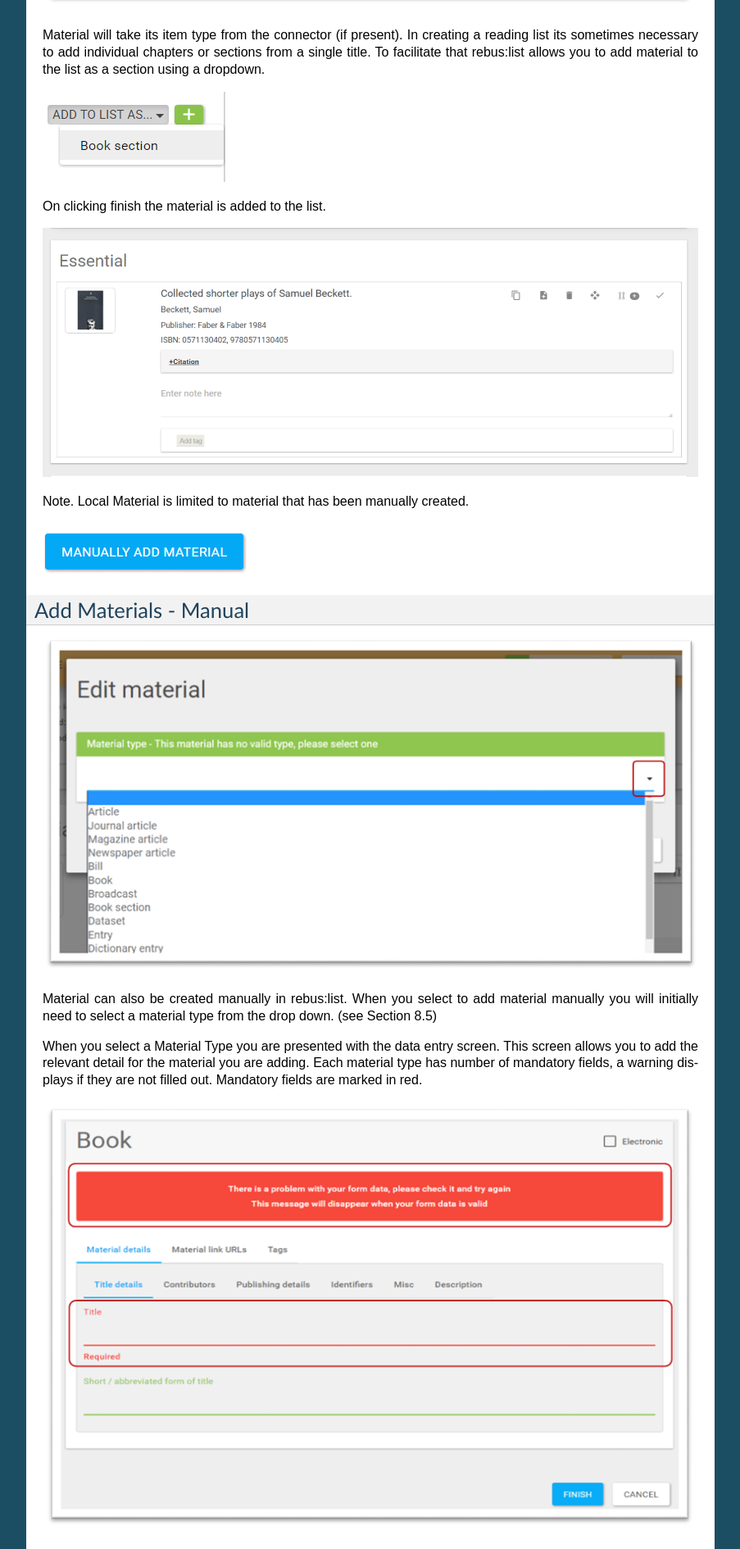
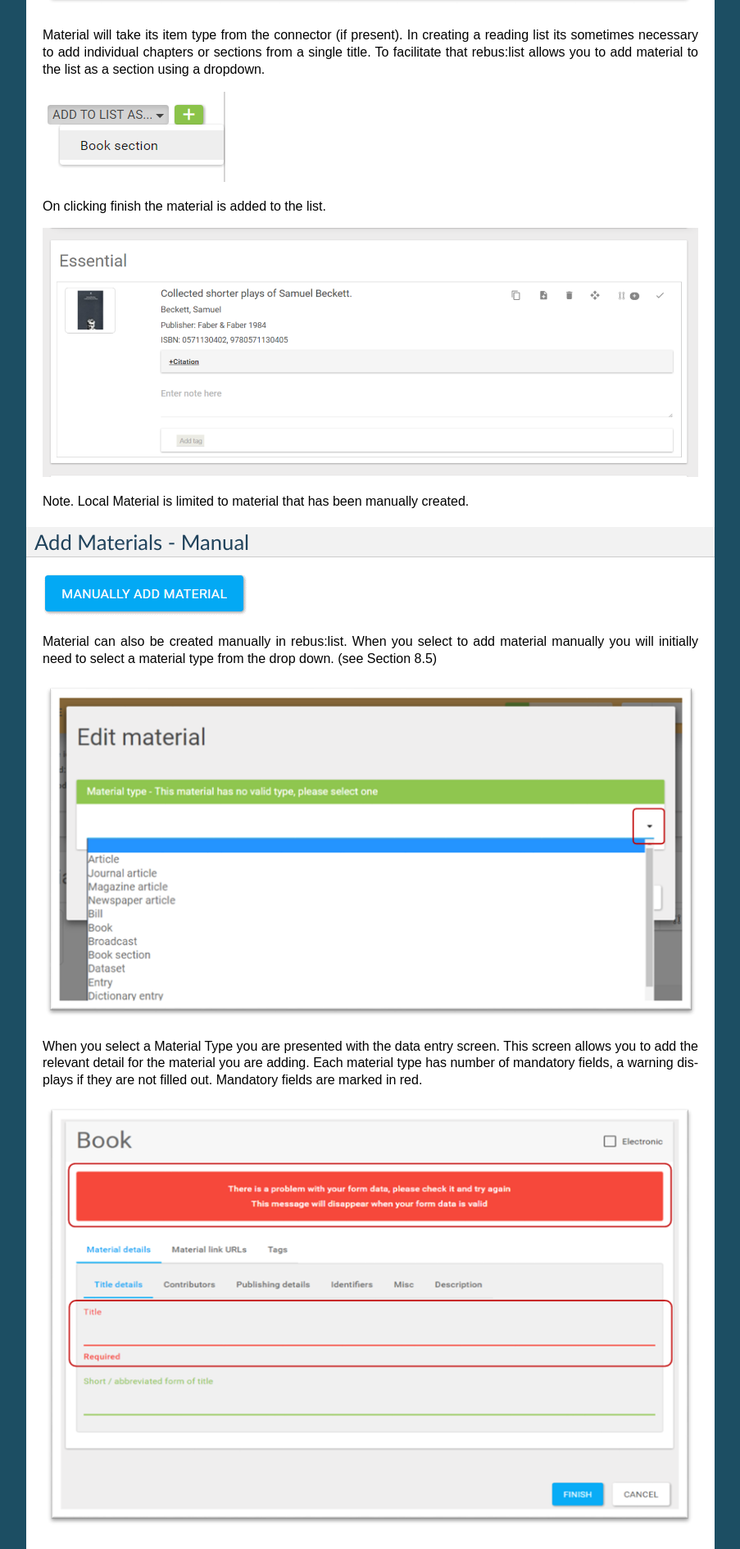
Before and after one commit to AndrewIsh/rebus-docs, a Sphinx documentation site: the page built from docs/populating_reading_lists.rst, in a window 1280 px wide. Shown: the part 3689-5579 px from the top of the page at 82% size, without its empty margins (198-1101 px from the left). Built offline with Sphinx 7.4.7, drawn with Linux system fonts in a browser that asks for light colours.

Commit message:
Update populating_reading_lists.rst

```diff
--- a/docs/populating_reading_lists.rst
+++ b/docs/populating_reading_lists.rst
@@ -71,16 +71,16 @@ On clicking finish the material is added to the list.
 Note. Local Material is limited to material that has been manually
 created.
 
-.. image:: media/image33.png
-
 Add Materials - Manual
 ^^^^^^^^^^^^^^^^^^^^^^
 
-.. image:: media/image34.png
+.. image:: media/image33.png
 
 Material can also be created manually in rebus:list. When you
 select to add material manually you will initially need to select a
 material type from the drop down. (see Section 8.5)
+
+.. image:: media/image34.png
 
 When you select a Material Type you are presented with the data entry
 screen. This screen allows you to add the relevant detail for the
@@ -117,10 +117,10 @@ returned to the add items screen.
 Click finish on this screen and the material will be added to
 the list.
 
-.. image:: media/image39.png
-
 Making Sublists
 ^^^^^^^^^^^^^^^
+
+.. image:: media/image39.png
 
 When you select to add to a list the button a further option available
 is to add a sub-list. This is to allow users who don’t have access to
@@ -140,10 +140,10 @@ list
 
 .. image:: media/image41.png
 
-.. image:: media/image42.png
-
 Sublists are also available from the breadcrumb trail at the
 top of the list
+
+.. image:: media/image42.png
 
 To delete a Sublist in Draft Mode navigate to the bottom of the list
 where the sublist displays and click on the bin icon next to the list.
@@ -153,10 +153,10 @@ where the sublist displays and click on the bin icon next to the list.
 rebus:list:it
 ^^^^^^^^^^^^^
 
-.. image:: media/image44.png
-
 The final way of adding material to a list is via the
 rebus:list:it bookmarklet. You can access this on the My Lists page
+
+.. image:: media/image44.png
 
 rebus:list:it is a bookmarklet tool that can be used to import items
 from external websites such as catalogues, booksellers, journal
```
